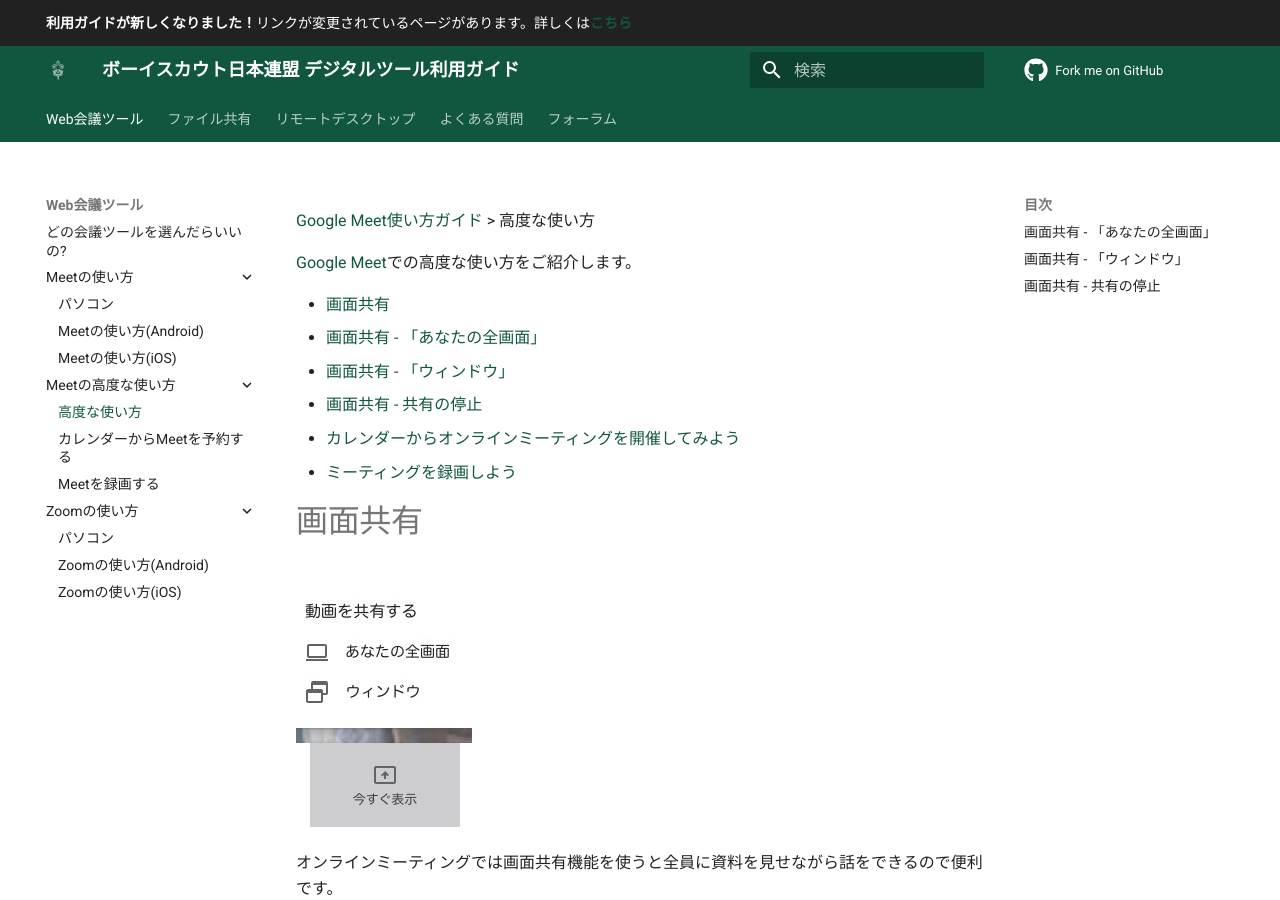
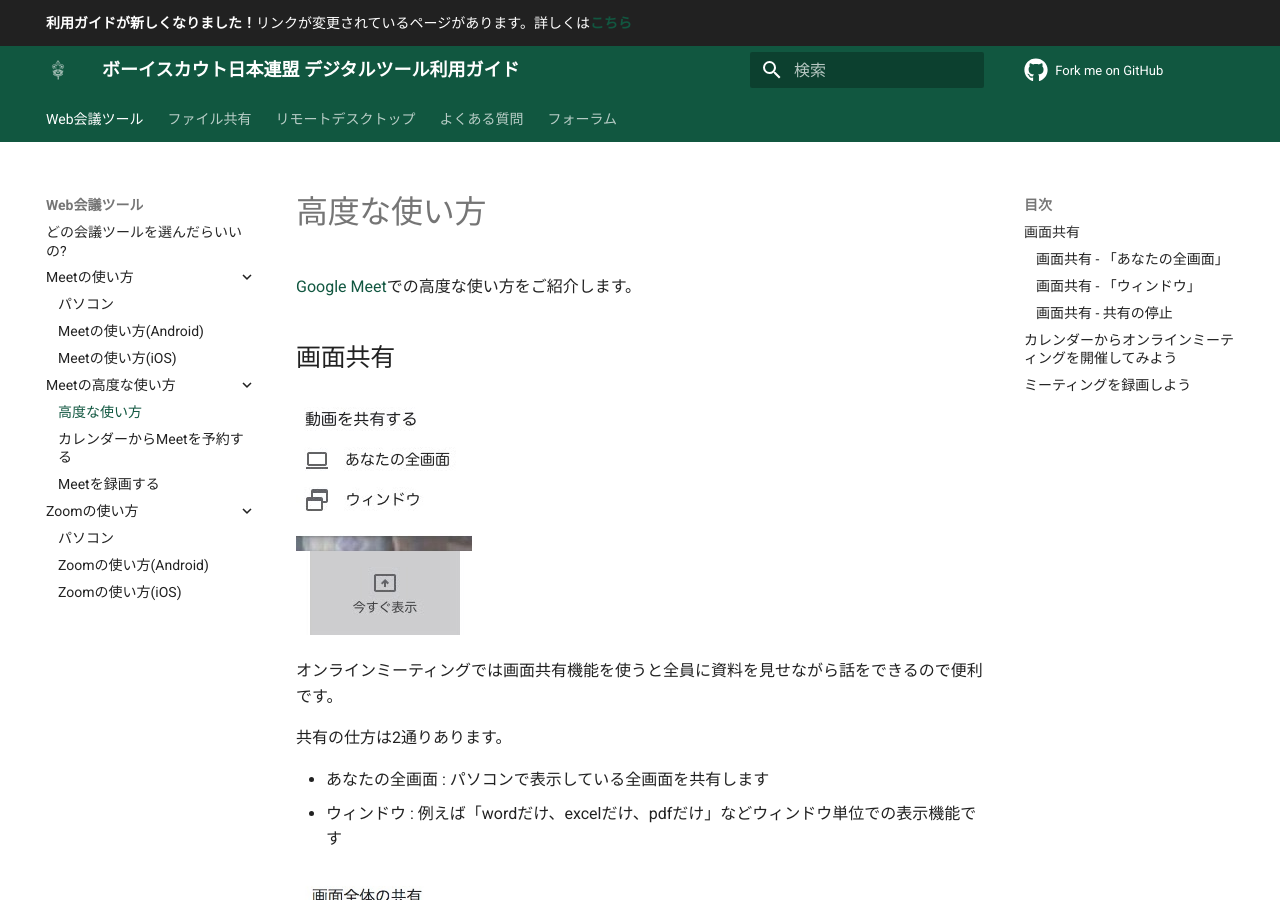
Before and after one commit to Scout-Association-of-Japan/DX-promotion-guidelines, an MkDocs documentation site: the page built from docs/web-meeting-guide/meet/GoogleMeet-adv.md, in a window 1280 px wide and 900 px high. Built offline with MkDocs 1.6.1 and Material for MkDocs 9.7.7, drawn with Linux system fonts in a browser that asks for light colours; comment, search, counter and statistics services are not loaded.

Commit message:
Update GoogleMeet-adv.md
- ページ内アンカーリンク削除
- hタグ適用

```diff
--- a/docs/web-meeting-guide/meet/GoogleMeet-adv.md
+++ b/docs/web-meeting-guide/meet/GoogleMeet-adv.md
@@ -2,18 +2,9 @@
 title: Google Meet 高度な使い方ガイド
 ---
 
-[Google Meet使い方ガイド](GoogleMeet.md) > 高度な使い方
-
 [Google Meet](https://apps.google.com/meet/)での高度な使い方をご紹介します。
 
-- [画面共有](#画面共有)
-  - [画面共有 - 「あなたの全画面」](#画面共有---あなたの全画面)
-  - [画面共有 - 「ウィンドウ」](#画面共有---ウィンドウ)
-  - [画面共有 - 共有の停止](#画面共有---共有の停止)
-- [カレンダーからオンラインミーティングを開催してみよう](#カレンダーからオンラインミーティングを開催してみよう)
-- [ミーティングを録画しよう](#ミーティングを録画しよう)
-
-# 画面共有
+## 画面共有
 ![](images/adv-1.jpg)
 
 オンラインミーティングでは画面共有機能を使うと全員に資料を見せながら話をできるので便利です。
@@ -25,7 +16,7 @@
 
 ![](images/adv-2.jpg)
 
-## 画面共有 - 「あなたの全画面」
+### 画面共有 - 「あなたの全画面」
 画面共有機能で「あなたの全画面」を選択すると、このような確認画面が出てきます。
 
 共有する画面を選択して共有をクリックすると会議の参加者全員と画面を共有できます。(外部モニターを繋いでいる場合などはどちらの画面を共有するか選択してください)
@@ -33,7 +24,7 @@
 あなたが操作、表示した画面そのものが参加者にも共有されます。
 
 ![](images/adv-3.jpg)
-## 画面共有 - 「ウィンドウ」
+### 画面共有 - 「ウィンドウ」
 
 画面共有機能で「ウィンドウ」を選択すると、このような確認画面が出てきます。
 
@@ -43,11 +34,11 @@
 
 ![](images/adv-4.jpg)
 
-## 画面共有 - 共有の停止
+### 画面共有 - 共有の停止
 
 画面の共有を停止したいときは、ウィンドウの下部に表示されている 共有を停止 をクリックします。
 
-# カレンダーからオンラインミーティングを開催してみよう
+## カレンダーからオンラインミーティングを開催してみよう
 
 ![](images/adv-5.jpg)
 
@@ -57,7 +48,7 @@
 
 詳しくは[カレンダーからオンラインミーティングを開催](GoogleMeet-calendar.md)をご覧下さい。
 
-# ミーティングを録画しよう
+## ミーティングを録画しよう
 ミーティングを録画して、後から見返したり参加ができなかった方と共有することができます。
 
 詳しい操作方法は[会議の録画ガイド](GoogleMeet-recording.md)を参照してください。
```
